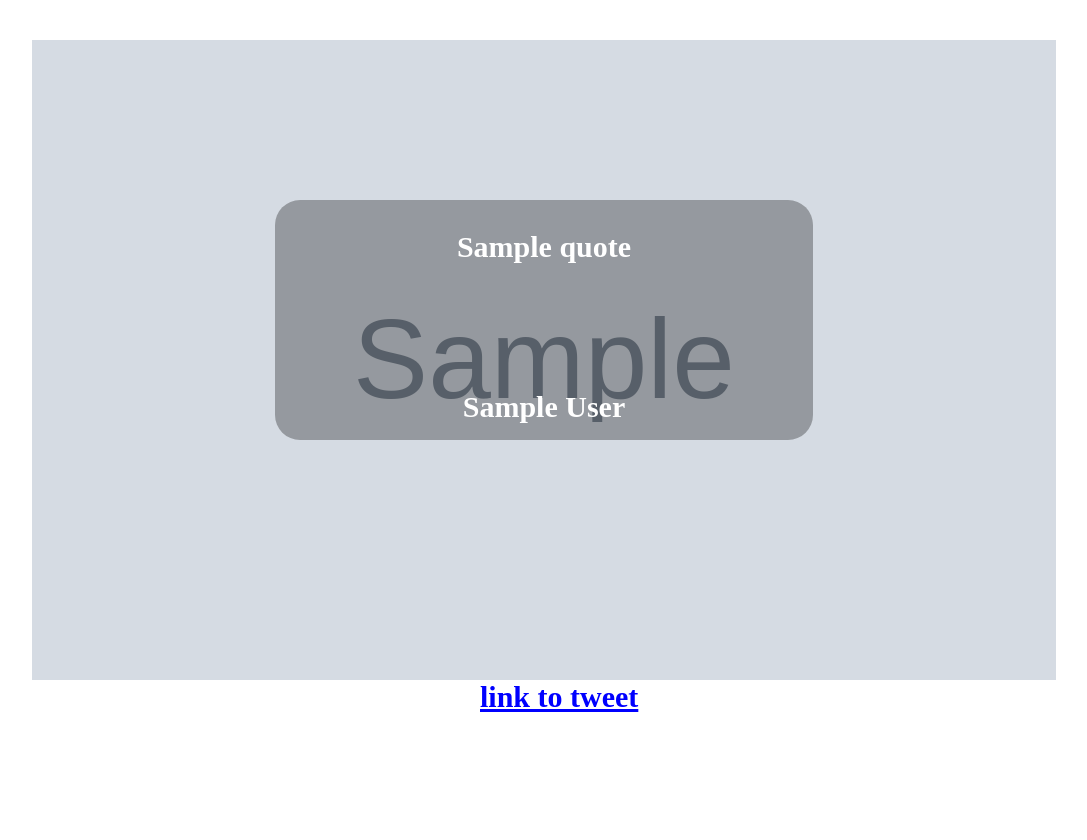
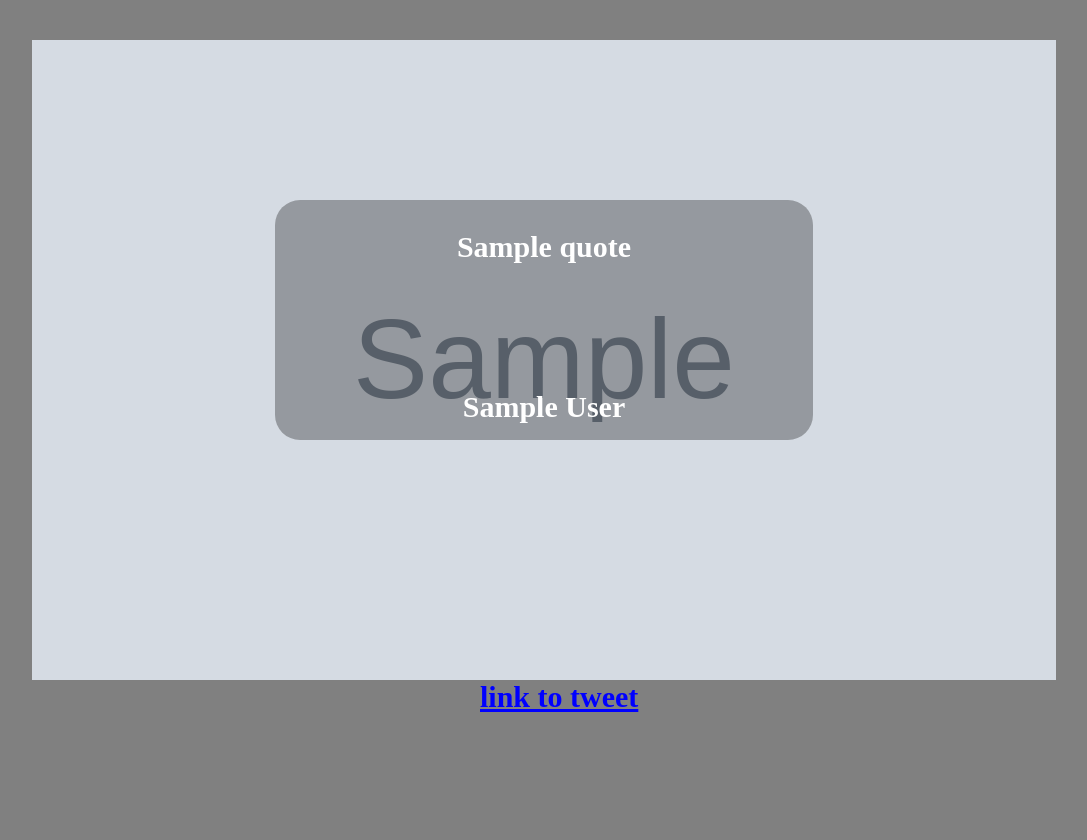
Before and after one commit to brandanlockwood/CST438Project1, a Flask app: template templates/hello.html in a window 1280 px wide. Shown: the whole page, without its empty margins (96-1183 px from the left). Run offline with Flask 2, Linux system fonts and the light colour scheme; the template is opened without the code that fills it: most values are stand-ins (such as "Sample title", 1, 10 or a date in 2020); grey boxes marked "Sample" are stand-in pictures.

Commit message:
background color

```diff
--- a/static/main.css
+++ b/static/main.css
@@ -33,6 +33,10 @@
 html, body {
     margin: 0;
     height: 100%;
+
+}
+body{
+  background-color:gray;
 }
 #text {
 
```
